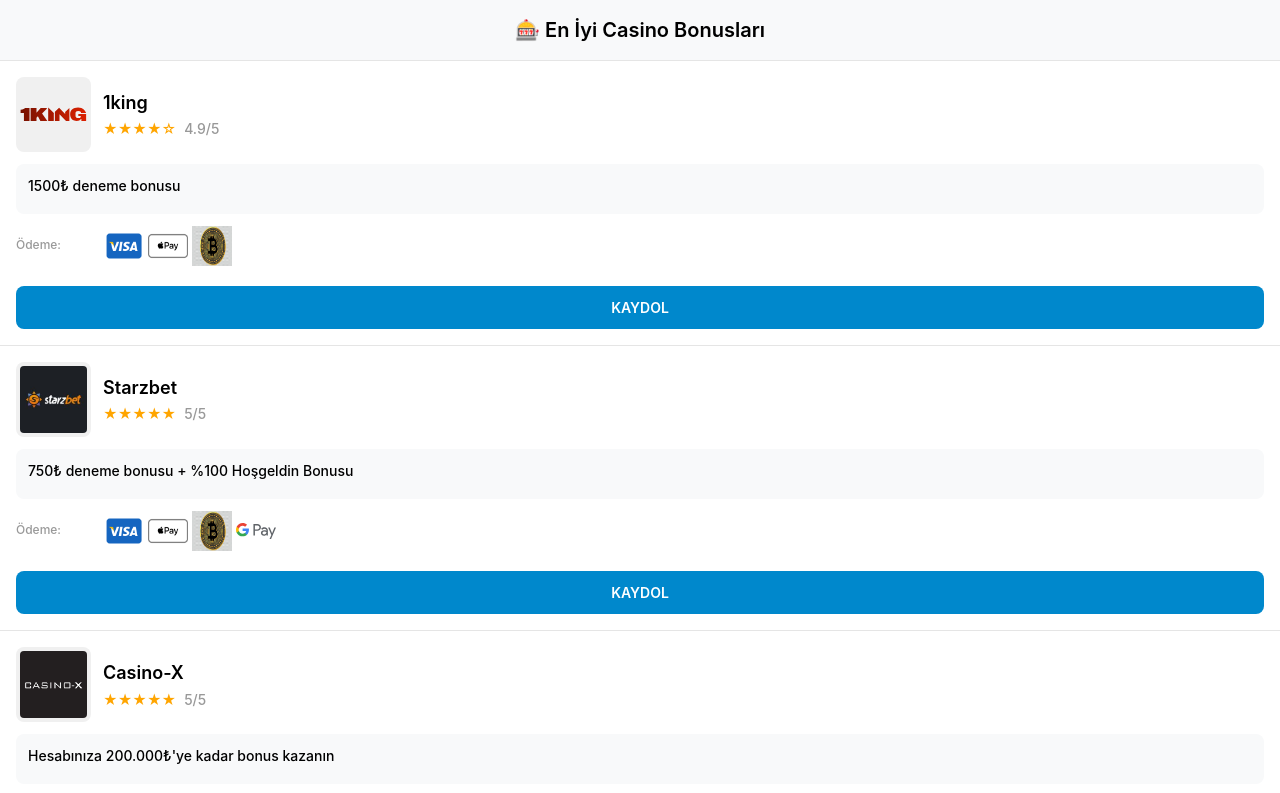
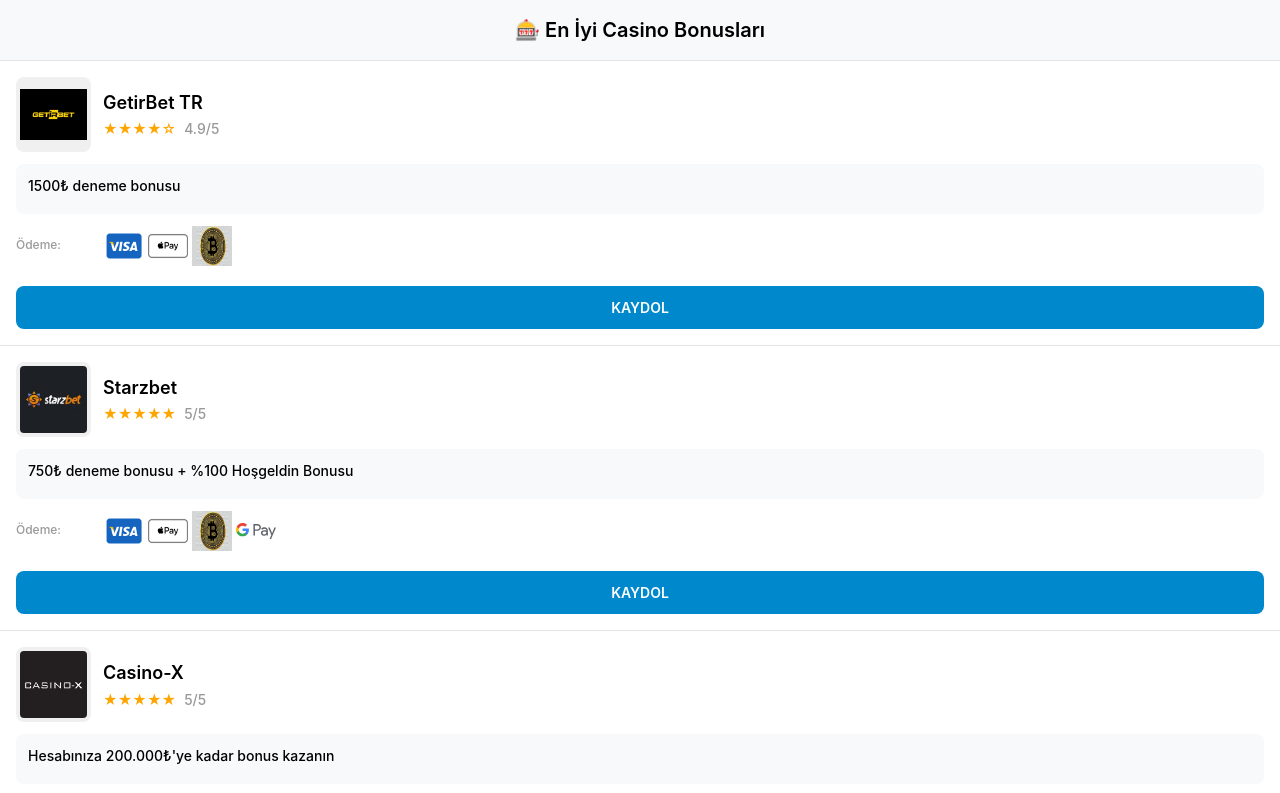
Before and after one commit to kl4yness/bonuslar, a plain HTML site: page index.html in a window 1280 px wide. Shown: the top 793 px of the page. Drawn offline with Linux system fonts and the light colour scheme.

Commit message:
Update index.html

```diff
--- a/index.html
+++ b/index.html
@@ -221,12 +221,12 @@
         <div class="casino-header">
           <img
             style="object-fit:contain;"
-            src="img/1King_Logo.svg"
+            src="img/logoGetir.jpg"
             alt="Betewin"
             class="casino-logo"
           />
           <div class="casino-info">
-            <div class="casino-name">1king</div>
+            <div class="casino-name">GetirBet TR</div>
             <div class="rating">
               <span class="stars">★★★★☆</span>
               <span class="rating-value">4.9/5</span>
```
